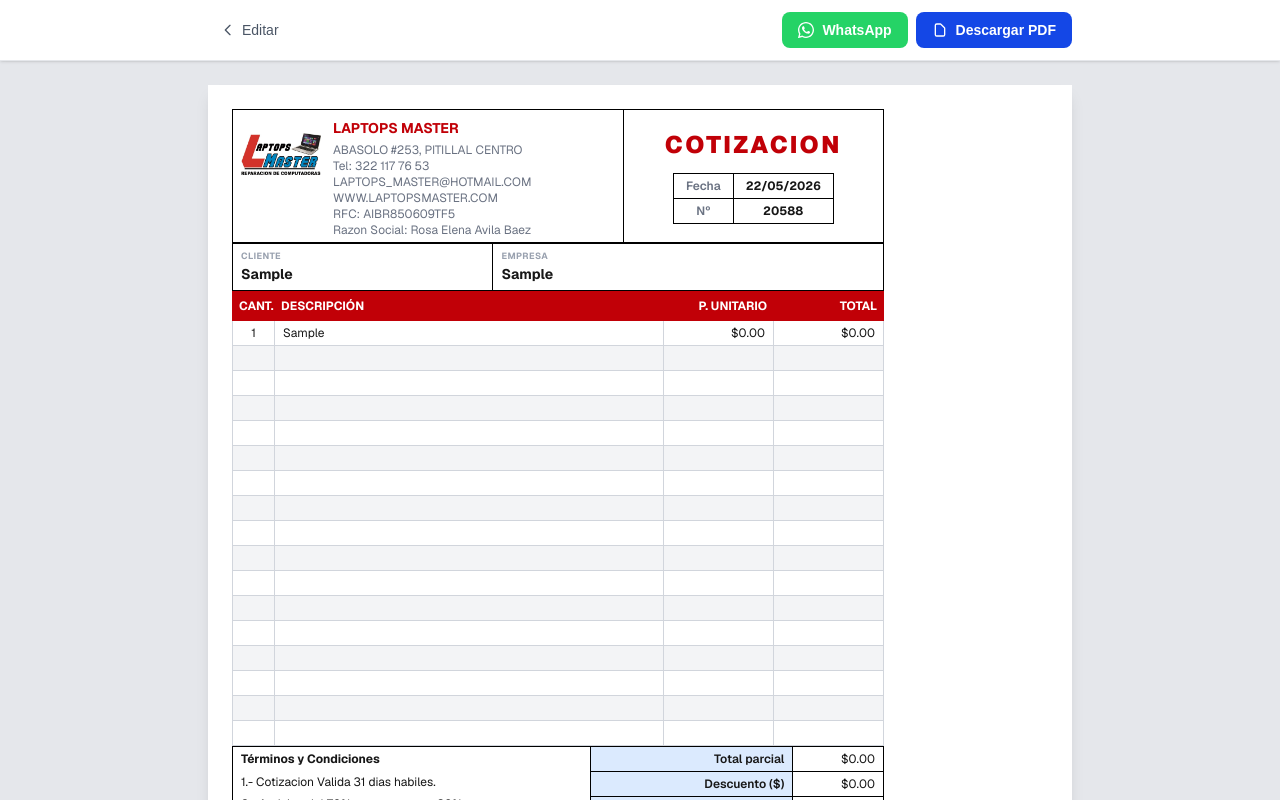
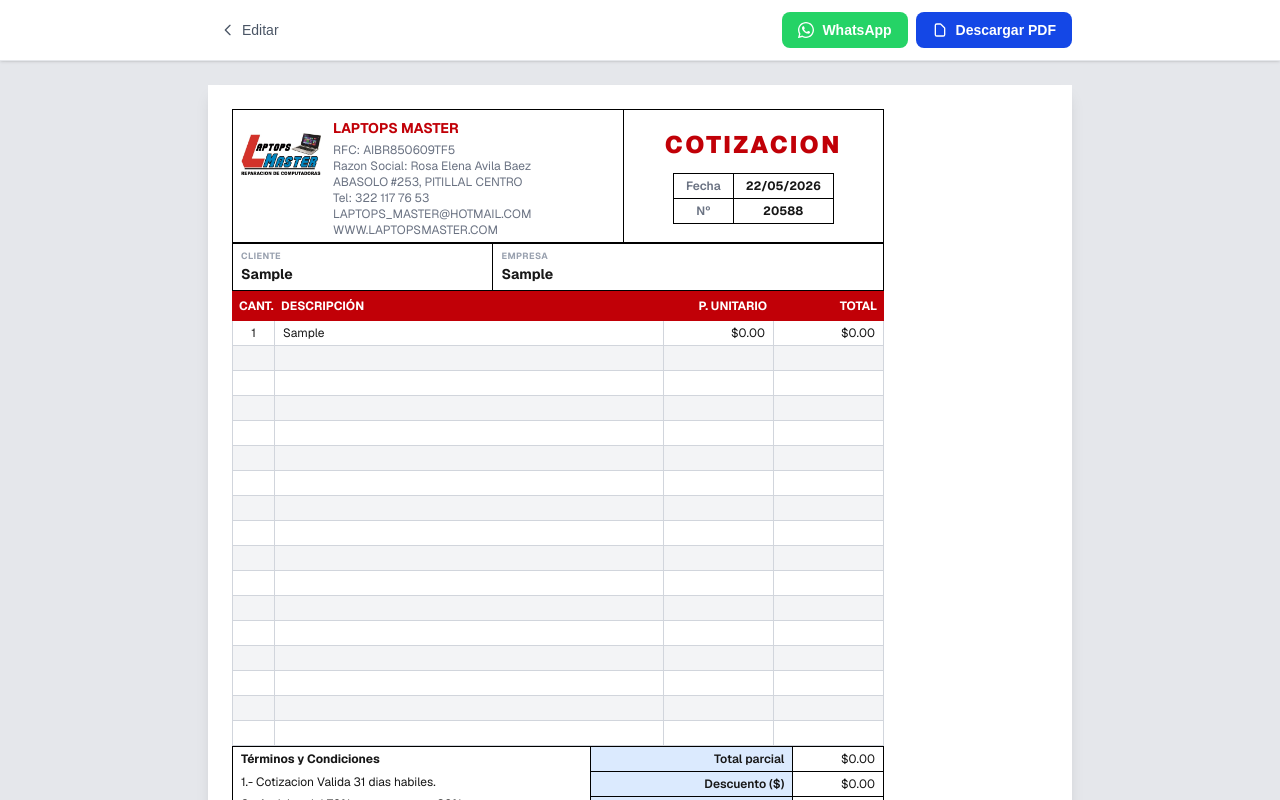
Before and after one commit to Hugo-DevM/Cotizador-LM, a Next.js app: page /quotes/new in a window 1280 px wide. Both pictures are taken after typing "Sample", "Sample", "Sample", "Sample" into the empty fields and a click on the button "Guardar y ver vista previa". Shown: the top 800 px of the page. Built offline with nearby package versions, Linux system fonts and the light colour scheme.

Commit message:
Reorder company information display in QuoteTemplate for improved readability; ensure consistent formatting of company details.

```diff
--- a/templates/quote-template.tsx
+++ b/templates/quote-template.tsx
@@ -45,14 +45,14 @@ export function QuoteTemplate({ data }: QuoteTemplateProps) {
                   <p className="text-sm font-bold text-red-700 mb-1">
                     {COMPANY.name}
                   </p>
+                  <p className="text-gray-500">RFC: {COMPANY.rfc}</p>
+                  <p className="text-gray-500">
+                    Razon Social: {COMPANY.razonSocial}
+                  </p>
                   <p className="text-gray-500">{COMPANY.address}</p>
                   <p className="text-gray-500">Tel: {COMPANY.phone}</p>
                   <p className="text-gray-500">{COMPANY.email}</p>
                   <p className="text-gray-500">{COMPANY.web}</p>
-                  <p className="text-gray-500">RFC: {COMPANY.rfc}</p>
-                  <p className="text-gray-500">
-                    Razon Social: {COMPANY.razonSocial}
-                  </p>
                 </div>
               </div>
             </td>
```
